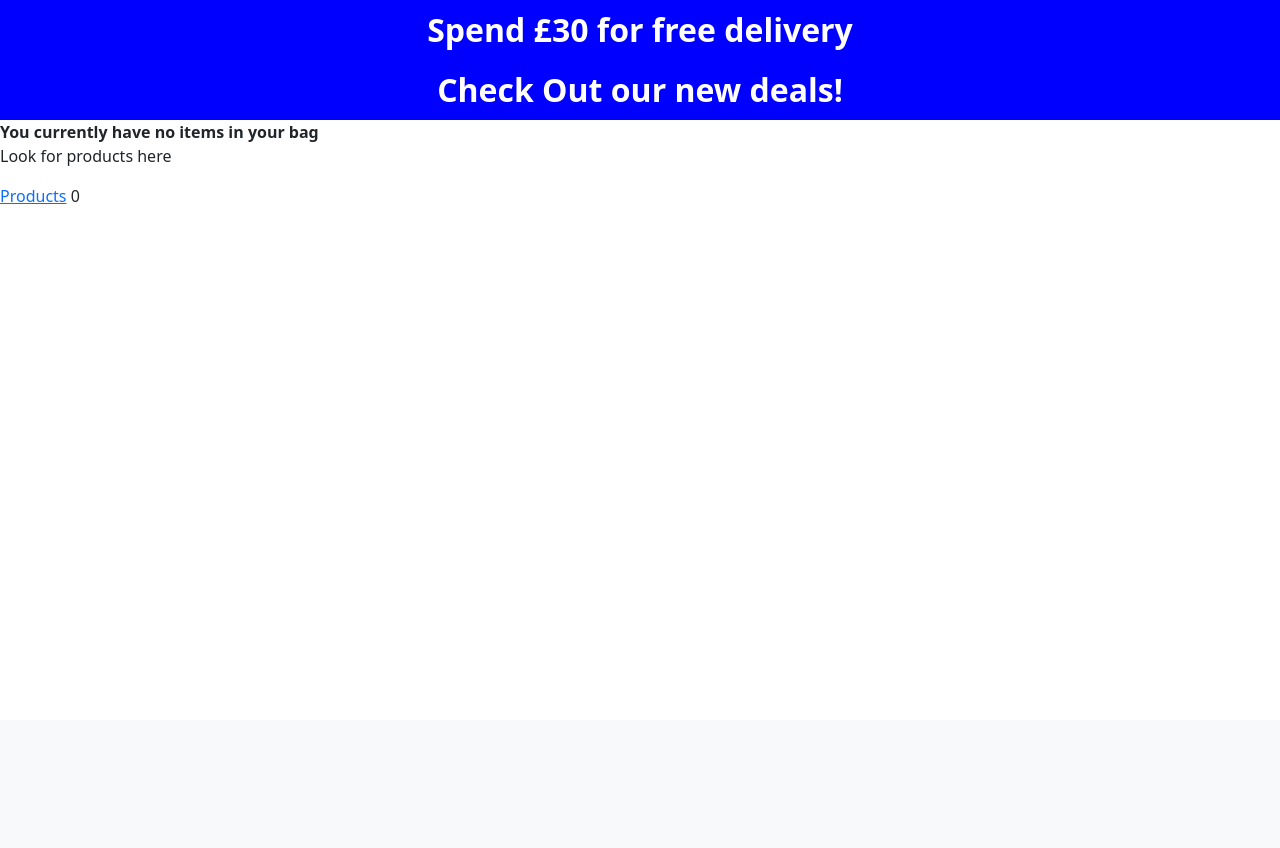
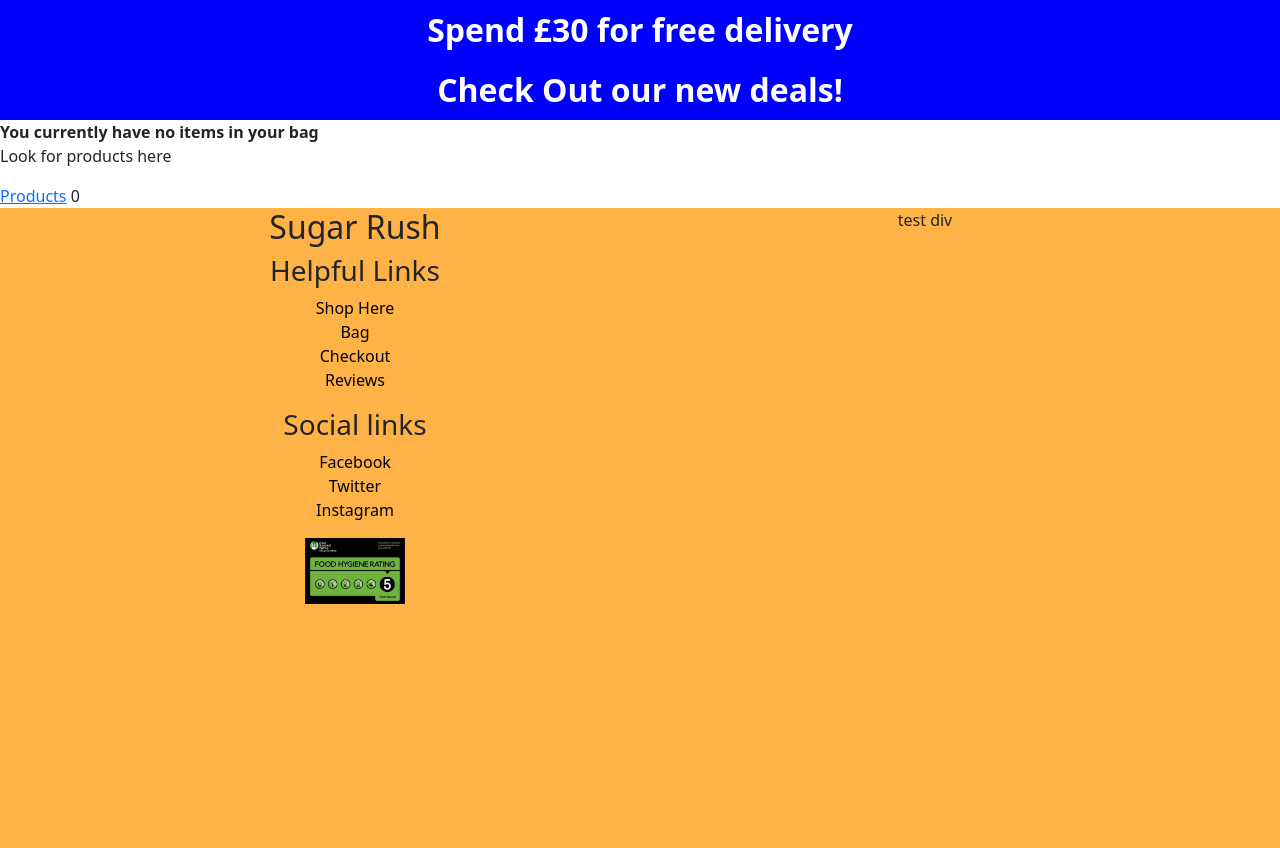
Before and after one commit to HarrisonT1/Portfolio-Project-5, a Django app: page /bag/ in a window 1280 px wide. Shown: the part 80-928 px from the top of the page. Before the commit the page ends 284 px from the top, so only its background shows below. Run offline with Django 4.2, Linux system fonts and the light colour scheme; some libraries are stand-ins or nearby versions.

Commit message:
Added footer with internal links and food rating image

```diff
--- a/static/css/style.css
+++ b/static/css/style.css
@@ -87,6 +87,33 @@
 }
 
 
+/* FOOTER */
+
+#footer {
+    height: 50vw;
+    width: 100%;
+    background-color: #FFB347;
+}
+
+#footer li {
+    list-style-type: none;
+    text-decoration: none;
+}
+
+#footer ul {
+    padding: 0;
+}
+
+#footer li a {
+    color: black;
+    text-decoration: none;
+}
+
+#hygiene-rating img {
+    width: 100px;
+}
+
+
 /* REMOVE ARROWS FROM INPUT BOX TAKEN FROM https://www.w3schools.com/howto/howto_css_hide_arrow_number.asp */
     /* Chrome, Safari, Edge, Opera */
     input::-webkit-outer-spin-button,
--- a/templates/base.html
+++ b/templates/base.html
@@ -37,5 +37,6 @@
     {% block content %}
 
     {% endblock %}
+    {% include 'includes/footer.html' %}
 </body>
 </html>
--- /dev/null
+++ b/templates/includes/footer.html
@@ -0,0 +1,31 @@
+<footer id="footer">
+    <div class="container text-center">
+        <div class="row">
+            <div class="col-12 col-md-6">
+                <nav>
+                    <h2>Sugar Rush</h2>
+                    <ul>
+                        <h3>Helpful Links</h3>
+                        <li><a href="">Shop Here</a></li>
+                        <li><a href="">Bag</a></li>
+                        <li><a href="">Checkout</a></li>
+                        <li><a href="">Reviews</a></li>
+                    </ul>
+                    <ul>
+                        <h3>Social links</h3>
+                        <li><a href="">Facebook</a></li>
+                        <li><a href="">Twitter</a></li>
+                        <li><a href="">Instagram</a></li>
+                    </ul>
+                </nav>
+                <div id="hygiene-rating">
+                    <img src="/media/food-hygiene-rating-scheme.jpg" alt="Food hygiene rating scheme">
+                </div>
+            </div>
+            <div class="col-12 col-md-6">
+                <!-- MAILCHIMP NEWSLETTER BOX -->
+                test div
+            </div>
+        </div>
+    </div>
+</footer>
```
Also changed, not shown: media/food-hygiene-rating-scheme.jpg (added), media/kids-party-sweet-bag_qevebqn.png (deleted).
